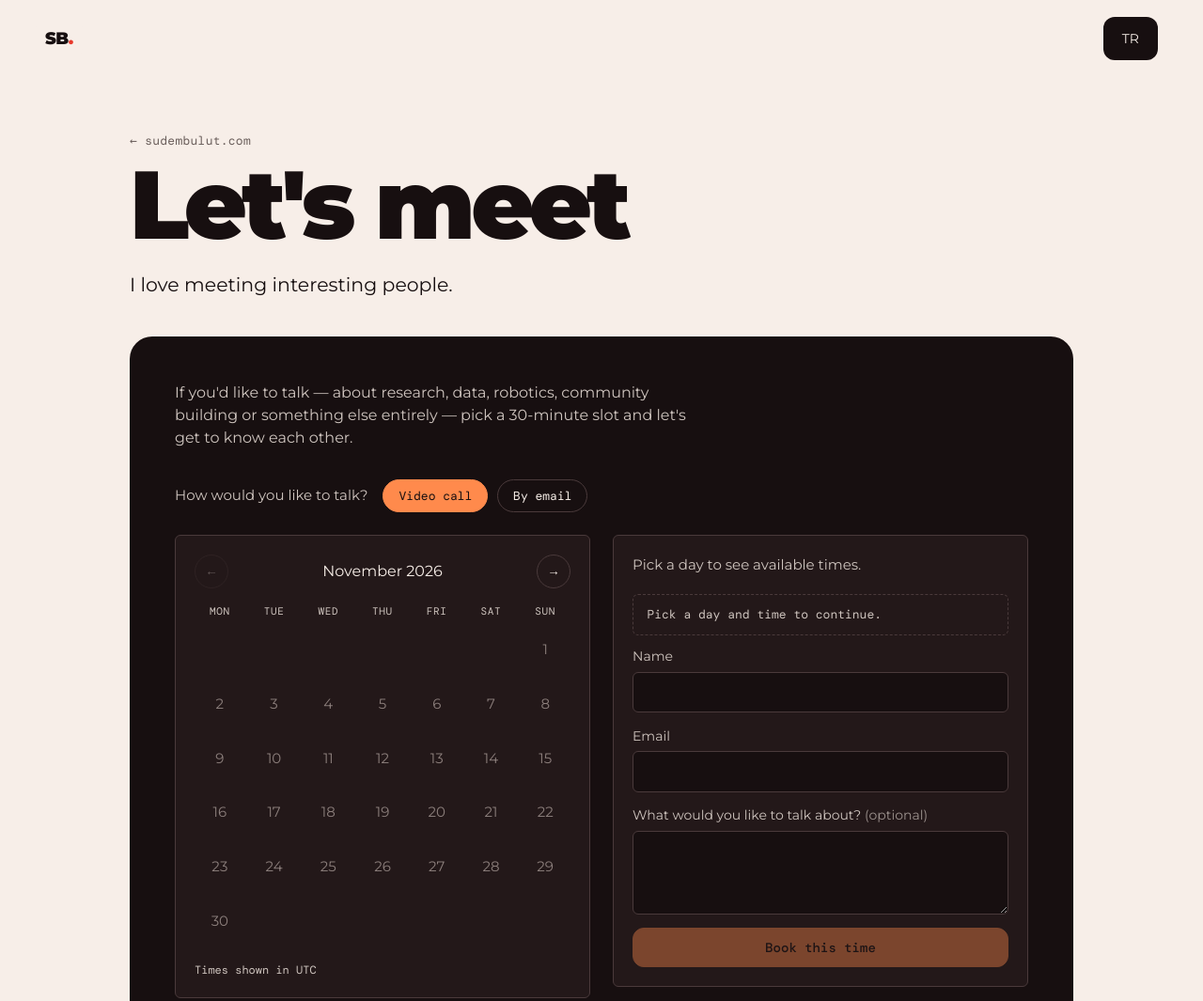
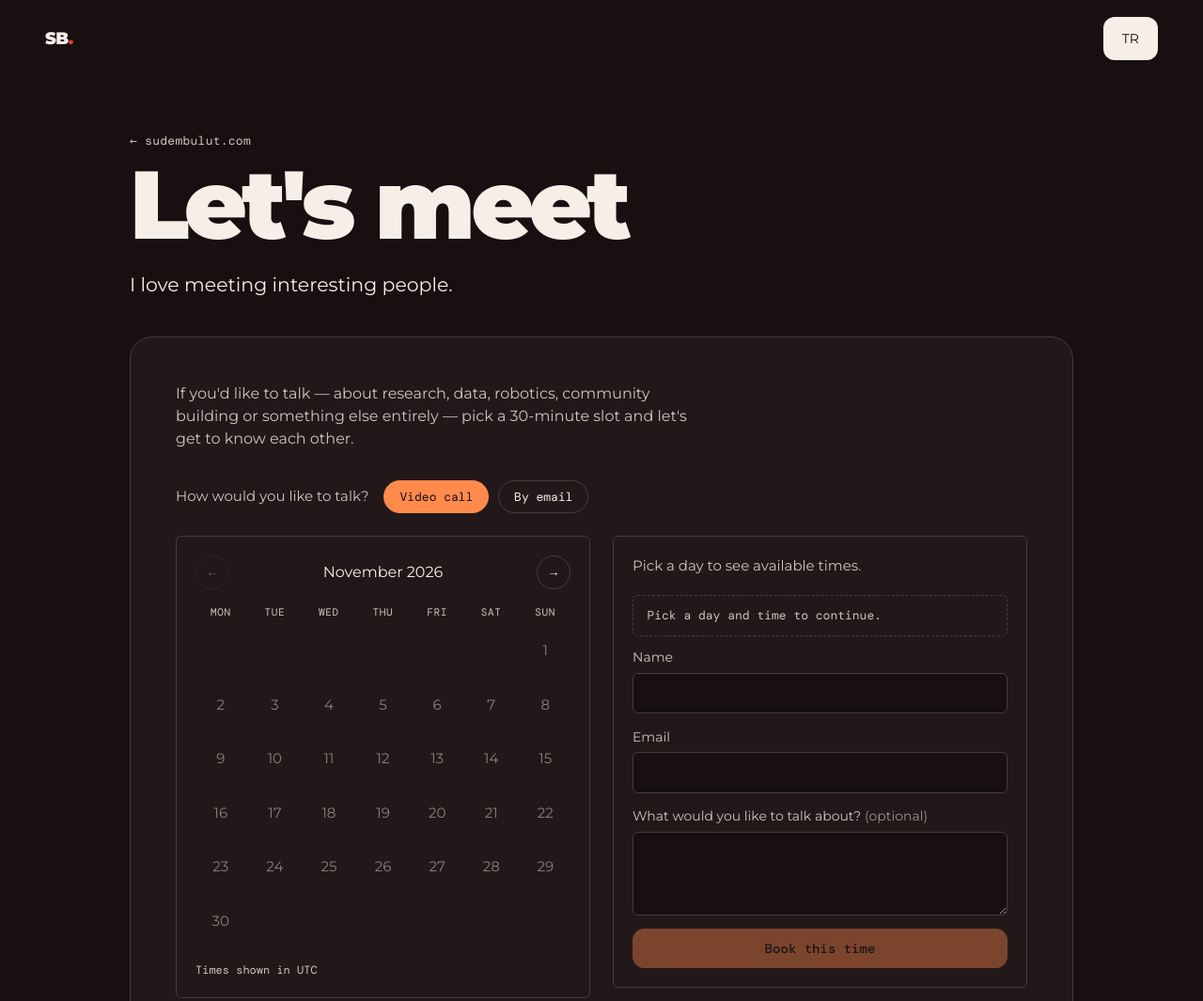
Before and after one commit to sudembulut/sudembulut.github.io, a plain HTML site: page book.html in a window 1280 px wide. Shown: the top 1065 px of the page at 94% size. Drawn offline with nearby package versions, Linux system fonts and the light colour scheme; no server answers.

Commit message:
Invert header over dark sections, dark book page, highlight zaaf in hero
Co-Authored-By: Claude Opus 5.5 <noreply@anthropic.com>

```diff
--- a/book.html
+++ b/book.html
@@ -6,7 +6,7 @@
 <title data-i18n="book.title">Let's meet for 30 minutes — Sudem Bulut</title>
 <link rel="canonical" href="https://sudembulut.com/book.html">
 <meta name="description" content="Book a 30-minute call with Sudem Bulut.">
-<meta name="theme-color" content="#F7EEE8">
+<meta name="theme-color" content="#170F10">
 <link rel="preconnect" href="https://fonts.googleapis.com">
 <link rel="preconnect" href="https://fonts.gstatic.com" crossorigin>
 <link href="https://fonts.googleapis.com/css2?family=DM+Mono:wght@400;500&family=Montserrat:ital,wght@0,300;0,400;0,800;0,900;1,300&display=swap" rel="stylesheet">
@@ -15,7 +15,7 @@
 <link rel="apple-touch-icon" href="/apple-touch-icon.png">
 <link rel="stylesheet" href="style.css">
 </head>
-<body>
+<body class="on-dark page-dark">
 
 <header class="site-nav">
   <a class="brand" href="index.html" aria-label="SB. Sudem Bulut">SB<span class="x">.</span></a>
@@ -78,5 +78,6 @@
 <script src="js/lang-tr.js"></script>
 <script src="js/i18n.js"></script>
 <script src="js/booking.js"></script>
+<script src="js/nav-contrast.js"></script>
 </body>
 </html>
--- a/js/lang-tr.js
+++ b/js/lang-tr.js
@@ -11,7 +11,7 @@ window.LANG_TR = {
   "lang.label": "Dil",
 
   // hero
-  "hero.lead": "<b>Uygulamalı matematikçi</b>, zaaf'ı kuruyorum. Öncesinde Amazon'daydım; veri, mühendislik ve yapay zekânın kesiştiği yerde çalışıyorum.",
+  "hero.lead": "Uygulamalı matematikçi, <b class=\"x\">zaaf</b>'ı kuruyorum. Öncesinde Amazon'daydım; veri, mühendislik ve yapay zekânın kesiştiği yerde çalışıyorum.",
   "link.email": "E-posta",
   "portrait.label": "Sudem Bulut'un ASCII portresi",
   "cap.now": "şimdi",
--- /dev/null
+++ b/js/nav-contrast.js
@@ -0,0 +1,60 @@
+/* Header contrast: the logo, the menu pill and (on phones) the header bar switch
+   to light-on-dark whenever the part of the page underneath them is dark. */
+
+(function () {
+  const nav = document.querySelector(".site-nav");
+  if (!nav || !document.elementsFromPoint) return;
+
+  const parts = [nav.querySelector(".brand"), nav.querySelector(".pill")].filter(Boolean);
+  const GECE = [23, 15, 16];
+  const KEMIK = [247, 238, 232];
+
+  function luminance(rgb) {
+    const [r, g, b] = rgb.map((c) => {
+      c /= 255;
+      return c <= 0.03928 ? c / 12.92 : Math.pow((c + 0.055) / 1.055, 2.4);
+    });
+    return 0.2126 * r + 0.7152 * g + 0.0722 * b;
+  }
+
+  function contrast(a, b) {
+    const [hi, lo] = [luminance(a), luminance(b)].sort((x, y) => y - x);
+    return (hi + 0.05) / (lo + 0.05);
+  }
+
+  // Background colour of the page content (not the header) at a viewport point.
+  function backgroundAt(x, y) {
+    for (const el of document.elementsFromPoint(x, y)) {
+      if (nav.contains(el)) continue;
+      for (let n = el; n; n = n.parentElement) {
+        const m = getComputedStyle(n).backgroundColor.match(/[\d.]+/g);
+        if (m && (m.length < 4 || Number(m[3]) > 0.5)) return m.slice(0, 3).map(Number);
+      }
+      break;
+    }
+    return KEMIK;
+  }
+
+  // Light text reads better than dark text on this background.
+  const isDark = (rgb) => contrast(rgb, KEMIK) > contrast(rgb, GECE);
+
+  let frame = 0;
+
+  function update() {
+    frame = 0;
+    parts.forEach((el) => {
+      const r = el.getBoundingClientRect();
+      el.classList.toggle("is-inverted", isDark(backgroundAt(r.left + r.width / 2, r.top + r.height / 2)));
+    });
+    const bar = nav.getBoundingClientRect();
+    nav.classList.toggle("is-dark", isDark(backgroundAt(bar.left + bar.width / 2, bar.bottom - 2)));
+  }
+
+  function schedule() {
+    if (!frame) frame = requestAnimationFrame(update);
+  }
+
+  window.addEventListener("scroll", schedule, { passive: true });
+  window.addEventListener("resize", schedule);
+  update();
+})();
--- a/style.css
+++ b/style.css
@@ -86,21 +86,24 @@ img { display: block; max-width: 100%; height: auto; }
   display: flex; justify-content: space-between; align-items: center; gap: 12px;
   padding: 18px var(--g);
 }
-.brand {
-  font-weight: 900; font-size: 18px; letter-spacing: -.03em;
-  background: var(--kemik); padding: 6px 10px; border-radius: 10px; margin-left: -10px;
-}
+.brand { font-weight: 900; font-size: 18px; letter-spacing: -.03em; transition: color .25s; }
 
 .pill {
   display: flex; align-items: center; gap: 4px;
   background: var(--gece); color: var(--kemik);
-  padding: 6px; border-radius: 12px;
+  padding: 6px; border-radius: 12px; transition: background .25s, color .25s;
 }
 .pill a, .lang-toggle button {
   font: 500 14px var(--sans); color: inherit; background: none; border: 0; cursor: pointer;
   padding: 8px 14px; border-radius: 8px; transition: background .2s;
 }
 .pill a:hover, .pill a[aria-current="true"], .lang-toggle button:hover { background: var(--bordo); }
+/* over dark sections the logo and pill invert (js/nav-contrast.js); phones invert the whole bar below */
+@media (min-width: 801px) {
+  .brand.is-inverted { color: var(--kemik); }
+  .pill.is-inverted { background: var(--kemik); color: var(--gece); }
+  .pill.is-inverted a:hover, .pill.is-inverted a[aria-current="true"], .pill.is-inverted .lang-toggle button:hover { background: var(--tas); }
+}
 /* only the language you can switch to is shown */
 .lang-toggle button[aria-pressed="true"] { display: none; }
 
@@ -255,6 +258,8 @@ img { display: block; max-width: 100%; height: auto; }
 .page-lead a { text-decoration: underline; }
 .book-card { margin-top: 40px; padding: clamp(24px, 4vw, 48px); border-radius: 24px; }
 .book-card > p { max-width: 52ch; color: var(--tas); }
+.page-dark .meta { color: var(--tas); }
+.page-dark .book-card { background: var(--panel); border: 1px solid var(--rule); }
 
 /* ---------- small screens ---------- */
 
@@ -265,6 +270,11 @@ img { display: block; max-width: 100%; height: auto; }
 @media (max-width: 800px) {
   :root { --nav-h: 124px; }
   .site-nav { flex-wrap: wrap; padding-block: 12px; row-gap: 10px; background: var(--kemik); }
+  .site-nav { transition: background .25s; }
+  .site-nav.is-dark { background: var(--gece); }
+  .site-nav.is-dark .brand { color: var(--kemik); }
+  .site-nav.is-dark .pill { background: var(--kemik); color: var(--gece); }
+  .site-nav.is-dark .pill a:hover, .site-nav.is-dark .pill a[aria-current="true"], .site-nav.is-dark .lang-toggle button:hover { background: var(--tas); }
   .pill { order: 3; width: 100%; justify-content: space-between; }
   .pill a, .lang-toggle button { font-size: 13px; padding: 8px 8px; }
   .nav-cta { padding: 10px 14px; font-size: 13px; }
```
Also changed, not shown: 404.html (+1 -0 lines), index.html (+2 -1 lines).
